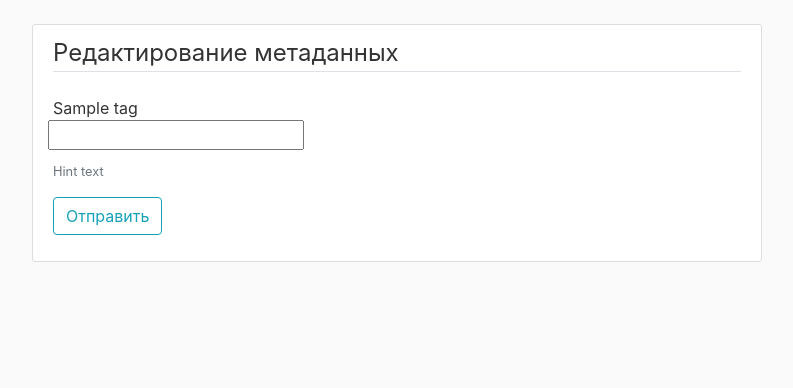
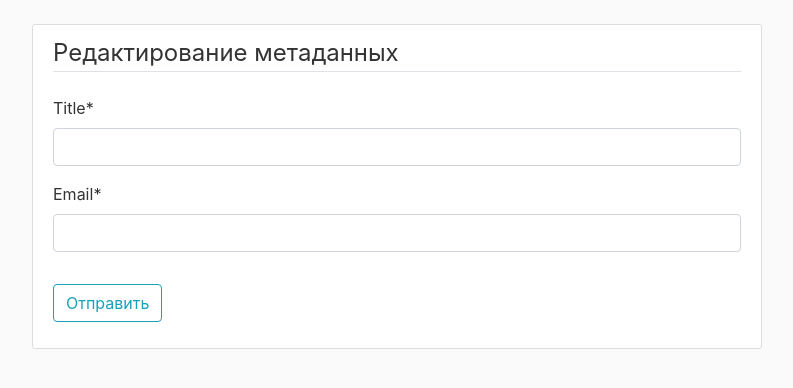
Before and after one commit to Flantropy/photometalizer, a Django app: template templates/photometa/image_meta_editor.html in a window 1280 px wide. Shown: the part 56-444 px from the top of the page, without its empty margins (53-846 px from the left). Run offline with Django 3.2, Linux system fonts and the light colour scheme; tables that the repository leaves empty hold one stand-in row (values such as "Sample post"); the template is opened without the code that fills it: values that come from a table or form of the project are taken from there, most other values are stand-ins (such as "Sample title", 1, 10 or a date in 2020); some libraries are stand-ins or nearby versions.

Commit message:
setup for creating exif editor form

```diff
--- a/photometa/forms.py
+++ b/photometa/forms.py
@@ -1,9 +1,15 @@
-from django import forms
+from django.forms import Form, ModelForm
+from django.forms.fields import *
 from .models import Image
 
 
 
-class ImageUploadForm(forms.ModelForm):
+class ImageUploadForm(ModelForm):
     class Meta:
         model = Image
         fields = ['img']
+
+
+class ExifEditorForm(Form):
+    title = CharField()
+    email = EmailField()
--- a/templates/photometa/image_meta_editor.html
+++ b/templates/photometa/image_meta_editor.html
@@ -1,20 +1,21 @@
 {% extends 'photometa/base.html' %}
-
+{% load crispy_forms_tags %}
 {% block content %}
     <div class='content-section' style="">
         <form method='POST' enctype="multipart/form-data">
             {% csrf_token %}
             <fieldset class='form-group'>
                 <legend class='border-bottom mb-4'>Редактирование метаданных</legend>
-                {% for i in all_tags %}
-                    <label for="{{ i }}">
-                        {{ i }}
-                        <input type="text" id="{{ i }}" class="form-row">
-                    </label>
-                    <small class="form-text text-muted">
-                        Hint text
-                    </small>
-                {% endfor %}
+{#                {% for i in all_tags %}#}
+{#                    <label for="{{ i }}">#}
+{#                        {{ i }}#}
+{#                        <input type="text" id="{{ i }}" class="form-row">#}
+{#                    </label>#}
+{#                    <small class="form-text text-muted">#}
+{#                        Hint text#}
+{#                    </small>#}
+{#                {% endfor %}#}
+                {{ form|crispy }}
             </fieldset>
             <div class="form-group">
                 <button class="btn btn-outline-info" type="submit">Отправить</button>
```
Also changed, not shown: photometa/views.py (+6 -3 lines).
